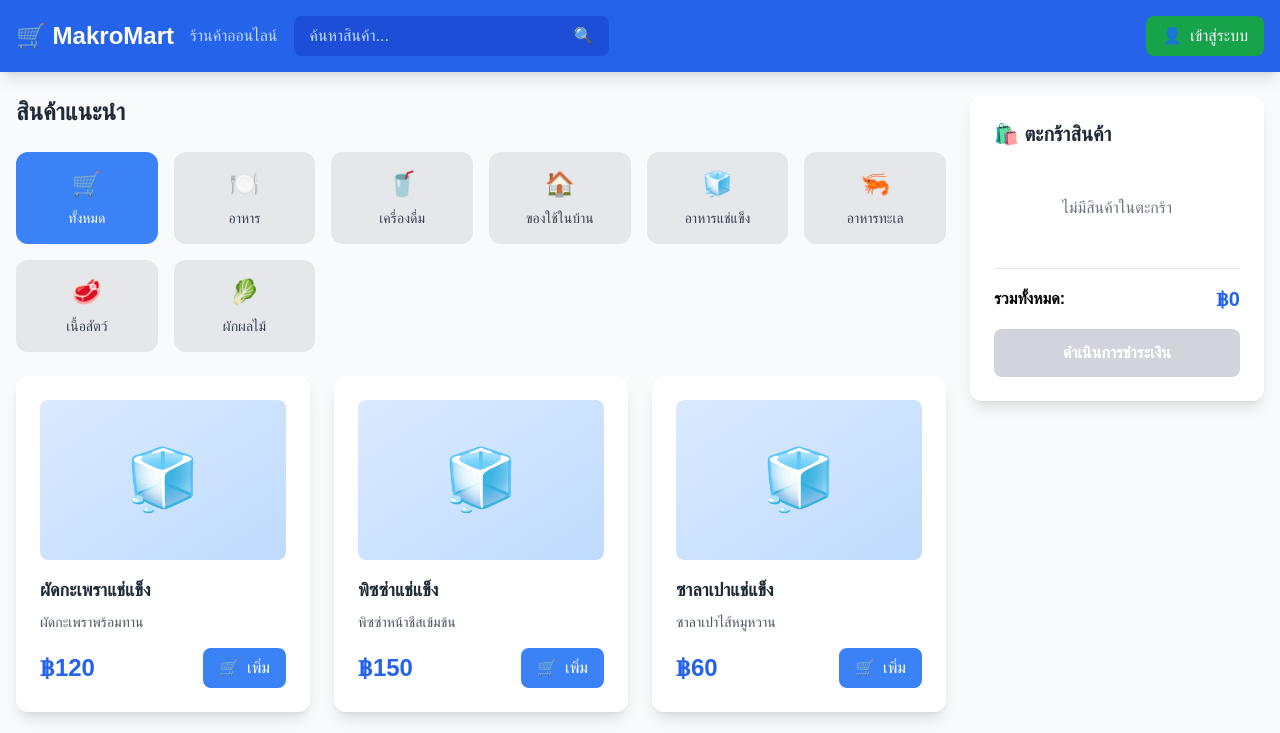
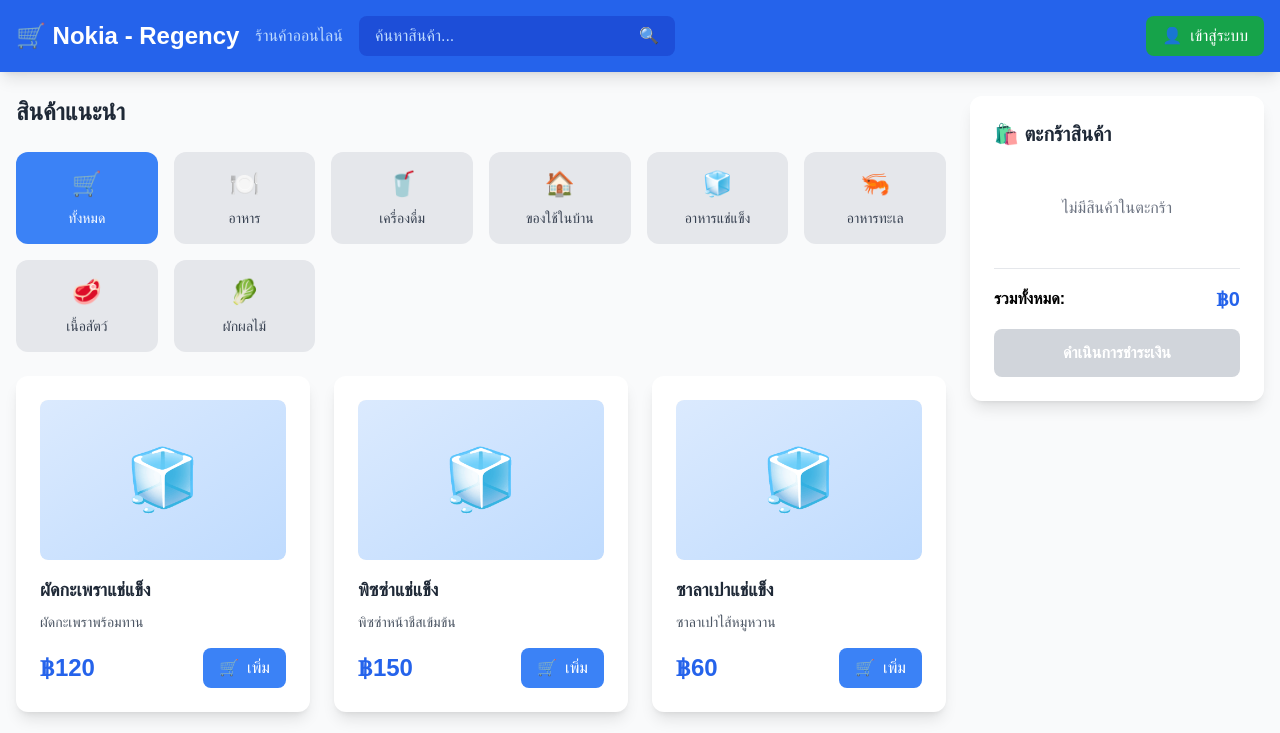
Before and after one commit to NPStarpass1/S.1, a plain HTML site: page index.html in a window 1280 px wide. Shown: the top 733 px of the page. Drawn offline with nearby package versions, Linux system fonts and the light colour scheme.

Commit message:
Update index.html

```diff
--- a/index.html
+++ b/index.html
@@ -41,7 +41,7 @@
         <div class="container mx-auto px-4 py-4">
             <div class="flex items-center justify-between">
                 <div class="flex items-center space-x-4">
-                    <h1 class="text-2xl font-bold">🛒 MakroMart</h1>
+                    <h1 class="text-2xl font-bold">🛒 Nokia - Regency</h1>
                     <span class="text-blue-200">ร้านค้าออนไลน์</span>
                     <div class="hidden md:flex items-center bg-blue-700 rounded-lg px-4 py-2">
                         <input type="text" id="searchInput" placeholder="ค้นหาสินค้า..." class="bg-transparent text-white placeholder-blue-200 border-none outline-none w-64" onkeyup="searchProducts(event)">
```
